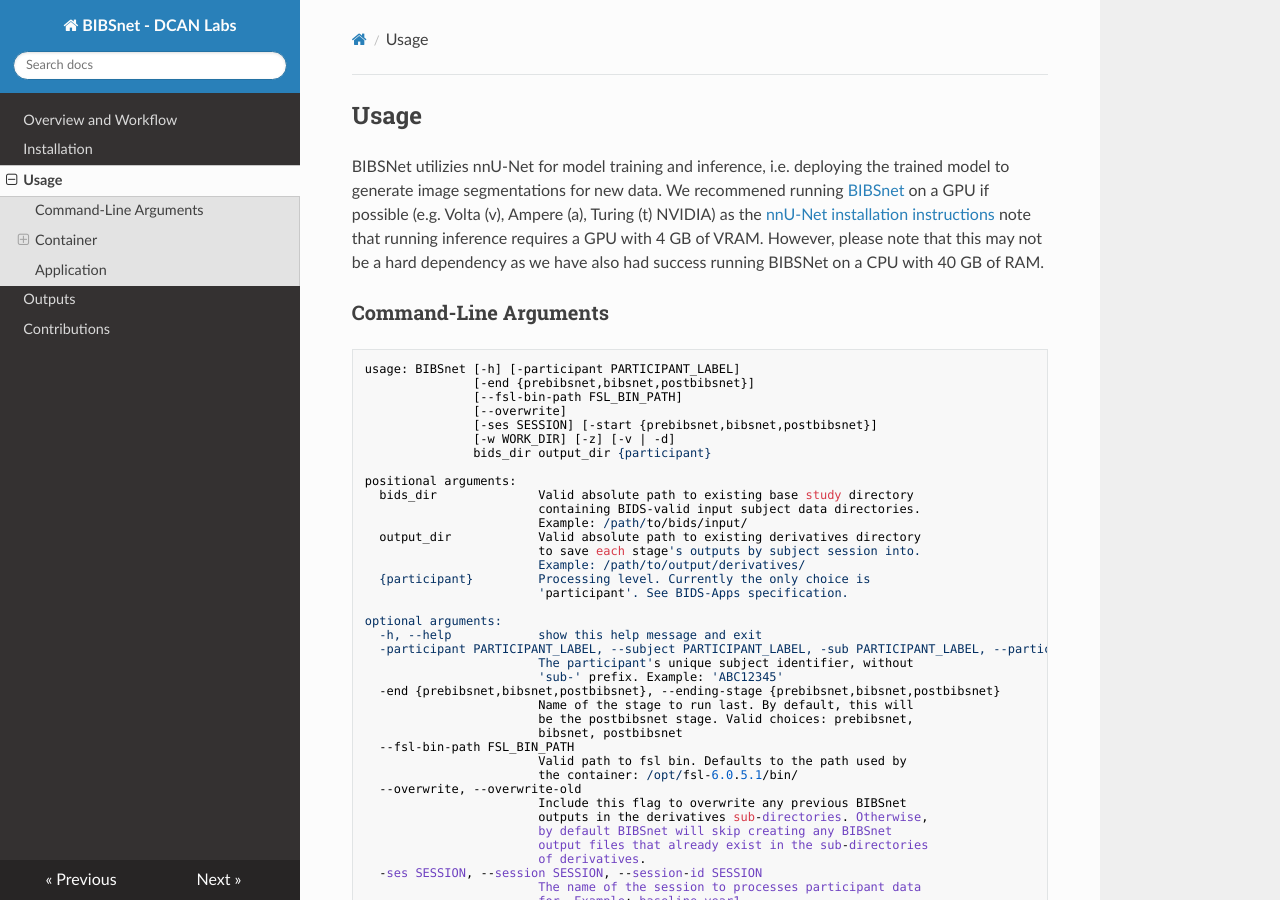
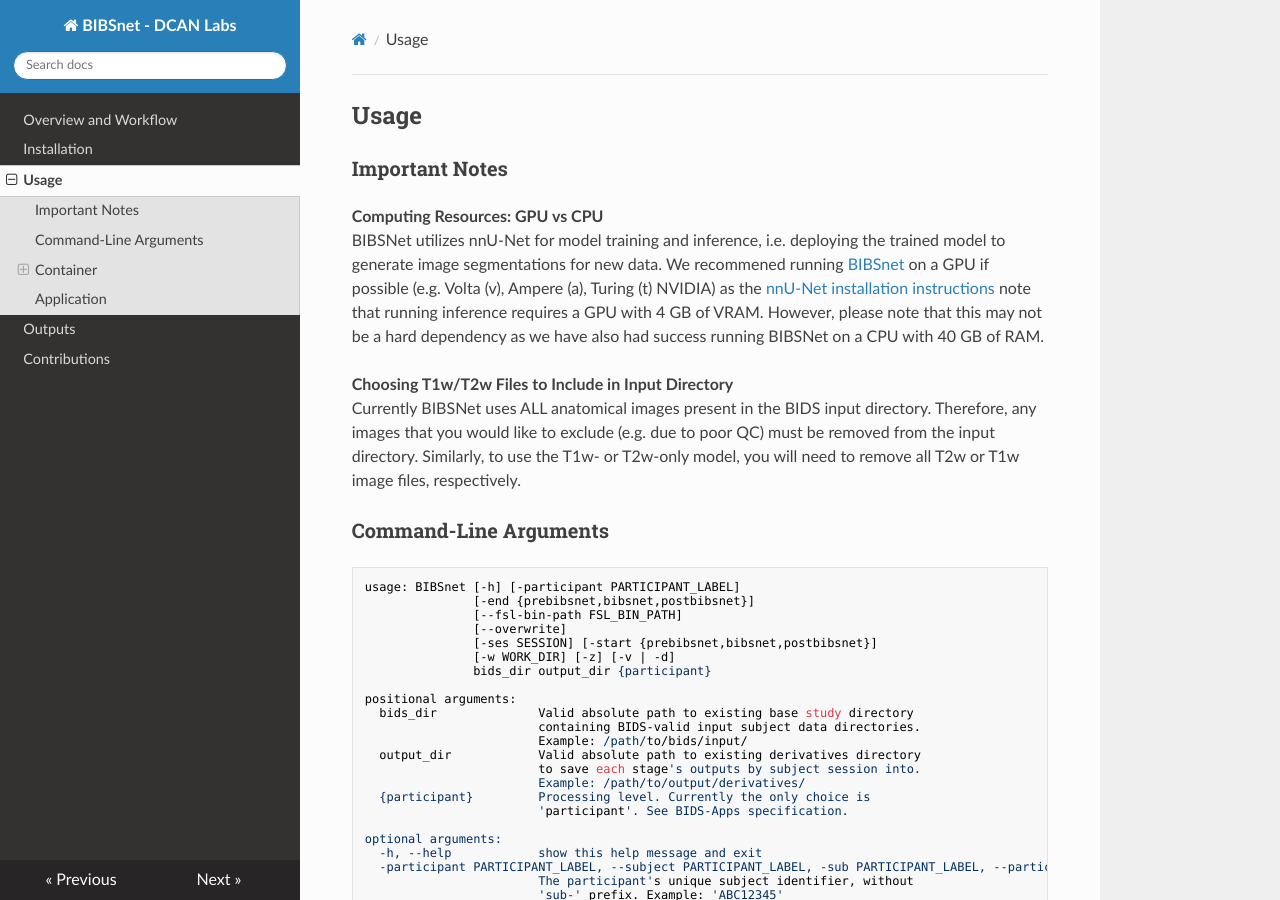
Before and after one commit to DCAN-Labs/BIBSnet, an MkDocs documentation site: the page built from docs/usage.md, in a window 1280 px wide and 900 px high. Built offline with MkDocs 1.6.1, drawn with Linux system fonts in a browser that asks for light colours; nearby versions of some CDN libraries.

Commit message:
Update usage.md
added an "Important Notes" section at top with info on GPU vs CPU and note that BIBSNet will process all input files, so any file you want to exclude needs to be removed from input dir

```diff
--- a/docs/usage.md
+++ b/docs/usage.md
@@ -1,6 +1,12 @@
 ## Usage
 
-BIBSNet utilizies nnU-Net for model training and inference, i.e. deploying the trained model to generate image segmentations for new data. We recommened running [BIBSnet](https://github.com/DCAN-Labs/BIBSnet) on a GPU if possible (e.g. Volta (v), Ampere (a), Turing (t) NVIDIA) as the [nnU-Net installation instructions](https://github.com/MIC-DKFZ/nnUNet/tree/nnunetv1?tab=readme-ov-file#installation) note that running inference requires a GPU with 4 GB of VRAM. However, please note that this may not be a hard dependency as we have also had success running BIBSNet on a CPU with 40 GB of RAM.
+### Important Notes
+
+**Computing Resources: GPU vs CPU**<br/>
+BIBSNet utilizes nnU-Net for model training and inference, i.e. deploying the trained model to generate image segmentations for new data. We recommened running [BIBSnet](https://github.com/DCAN-Labs/BIBSnet) on a GPU if possible (e.g. Volta (v), Ampere (a), Turing (t) NVIDIA) as the [nnU-Net installation instructions](https://github.com/MIC-DKFZ/nnUNet/tree/nnunetv1?tab=readme-ov-file#installation) note that running inference requires a GPU with 4 GB of VRAM. However, please note that this may not be a hard dependency as we have also had success running BIBSNet on a CPU with 40 GB of RAM.
+
+**Choosing T1w/T2w Files to Include in Input Directory**<br/>
+Currently BIBSNet uses ALL anatomical images present in the BIDS input directory. Therefore, any images that you would like to exclude (e.g. due to poor QC) must be removed from the input directory. Similarly, to use the T1w- or T2w-only model, you will need to remove all T2w or T1w image files, respectively.
 
 ### Command-Line Arguments
 
@@ -86,7 +92,6 @@
     /input /output participant -v
 
 <br />
-
 ### Application
 
 We do not recommend running `BIBSnet` outside of the container for the following reasons:
```
